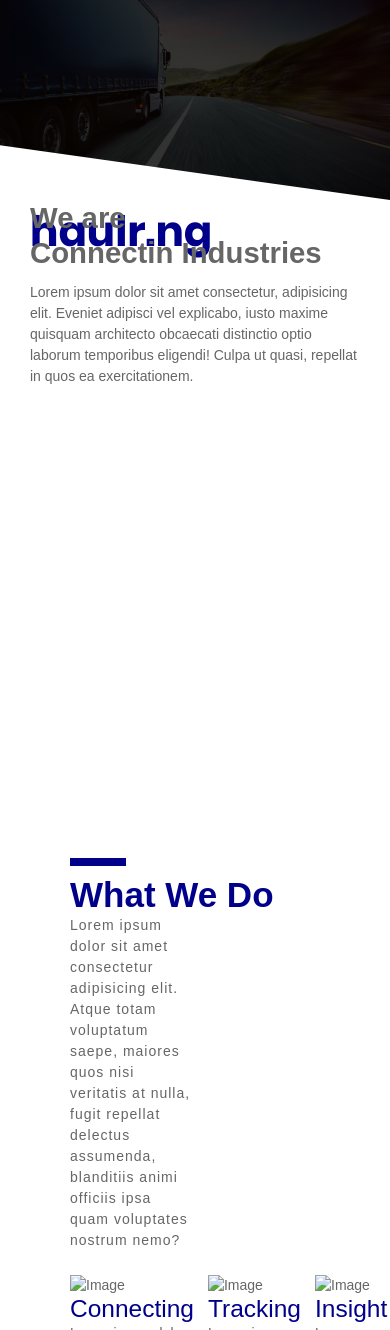
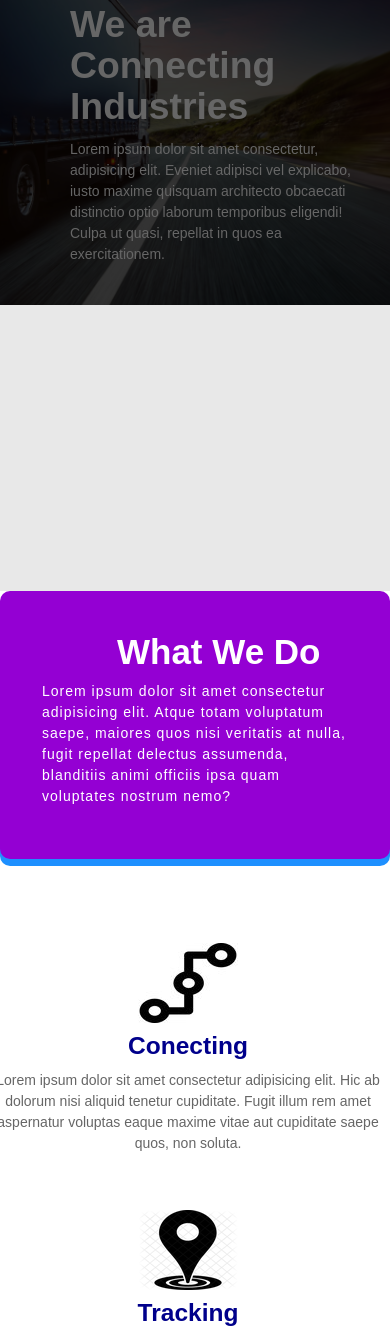
Before and after one commit to Iameaszy/haurl-home, a plain HTML site: page index.html in a window 390 px wide. Shown: the top 1330 px of the page. Drawn offline with Linux system fonts and the light colour scheme.

Commit message:
make responsive

```diff
--- a/css/index.css
+++ b/css/index.css
@@ -8,11 +8,27 @@
     background-image: url('../images/bg01.jpg')
 }
 
+.form {
+    padding-left: 70px;
+    padding-right: 30px;
+    padding-top: 0;
+    min-height: 55vh;
+}
+
+.big {
+    min-height: 75vh;
+    background: #e8e8e8;
+}
+
+.overlay1::after {
+    background: #e8e8e8;
+}
+
 .home {}
 
 .home .home-text {
-    font-size: 22pt;
-    line-height: 1.2;
+    font-size: 28pt;
+    line-height: 1.1;
     font-weight: bold;
 }
 
@@ -22,24 +38,32 @@
 }
 
 .service {
-    margin: 1em 5rem;
     margin-bottom: 5em;
+    padding-left: 70px;
+    padding-right: 70px;
 }
 
 .service .service-title {
-    color: darkblue;
     font-weight: bold;
+    margin-bottom: 10px;
+    text-align: center;
 }
 
-.service .line {
-    padding: 4px 10px;
-    background: darkblue;
-    width: 4em;
-    margin-bottom: 10px;
+.service .service-holder {
+    background: darkviolet;
+    color: white;
+    padding: 3em;
+    border-radius: 10px;
+    margin-left: -70px;
+    margin-right: -70px;
+    box-shadow: 0px 7px 0px 0px dodgerblue;
+    margin-top: 5em;
+    margin-bottom: 5em;
 }
 
 .service .service-text {
     width: 50%;
+    margin: auto;
     margin-bottom: 10px;
     letter-spacing: 1px;
 }
@@ -51,16 +75,19 @@
 
 .service .service-grid .grid {
     width: 20em;
+    text-align: center;
     padding: 1rem 1rem 1rem 0rem;
 }
 
 .service .service-grid .grid .grid-title {
     color: darkblue;
+    margin: 10px 0;
+    font-weight: bold;
 }
 
 .contact {
     text-align: center;
-    background: #2f2e2e;
+    background: darkviolet;
     color: white;
     padding: 10px;
     margin-bottom: 60px;
@@ -93,6 +120,8 @@
 
 .newsletter .newsletter-title {
     margin-bottom: 50px;
+    font-weight: bold;
+    letter-spacing: 1px;
 }
 
 .newsletter .newsletter-grid {
@@ -117,3 +146,53 @@
 .newsletter .newsletter-grid .grid .grid-title.logo {
     text-align: center;
 }
+
+@media (max-width: 992px) {
+    .overlay1 {
+        height: 305px;
+    }
+    .overlay1::after {
+        display: none;
+    }
+    .form {
+        position: absolute;
+        top: 0;
+        bottom: 0;
+        left: 0;
+        right: 0;
+        height: 310px;
+        min-height: unset;
+    }
+    .brand {
+        display: none;
+    }
+    .big {
+        min-height: 70vh;
+    }
+    .service .service-holder {
+        margin-top: 0;
+    }
+    .service .service-title {
+        text-align: left;
+        padding-left: 24.5%;
+    }
+}
+
+@media(max-width:760px) {
+    .service .service-grid {
+        display: flex;
+        flex-direction: column;
+        align-items: center;
+    }
+    .service .service-grid .grid {
+        width: 30em;
+        text-align: center;
+        padding: 1rem 1rem 3rem 0rem;
+    }
+}
+
+@media (max-width:690px) {
+    .service .service-text {
+        width: 100%;
+    }
+}
--- a/index.html
+++ b/index.html
@@ -33,7 +33,7 @@
     <!--===============================================================================================-->
   </head>
   <body>
-    <div class="size1 bg0 where1-parent">
+    <div class="size1 bg0 where1-parent big">
       <!-- Coutdown -->
       <div
         class="flex-c-m bg-img1 size2 where1 overlay1 where2 respon2"
@@ -41,16 +41,16 @@
       ></div>
 
       <!-- Form -->
-      <div class="size3 flex-w flex-col-sb p-l-75 p-r-75 p-t-45 p-b-45 respon1">
+      <div class="form size3 flex-w flex-col-sb p-l-75 p-r-75 p-t-45 p-b-45 respon1">
         <div class="wrap-pic1" style="height:0;">
           <!--<img src="images/icons/logo.png" alt="LOGO">-->
           <span class="m1-txt3 brand">haulr.ng</span>
         </div>
         <div class="home">
           <h2 class="home-text">We are</h2>
-          <p class="home-text">Connectin Industries</p>
+          <p class="home-text">Connecting Industries</p>
           <p class="small home-text-small">
-            Lorem ipsum dolor sit amet consectetur, adipisicing elit. Eveniet
+          Lorem ipsum dolor sit amet consectetur, adipisicing elit. Eveniet
             adipisci vel explicabo, iusto maxime quisquam architecto obcaecati
             distinctio optio laborum temporibus eligendi! Culpa ut quasi,
             repellat in quos ea exercitationem.
@@ -59,7 +59,7 @@
       </div>
     </div>
     <div class="service">
-      <p class="line"></p>
+      <div class="service-holder">
       <h1 class="service-title">What We Do</h1>
       <p class="service-text">
         Lorem ipsum dolor sit amet consectetur adipisicing elit. Atque totam
@@ -67,10 +67,11 @@
         delectus assumenda, blanditiis animi officiis ipsa quam voluptates
         nostrum nemo?
       </p>
+      </div>
       <div class="service-grid">
         <div class="grid">
-          <div><img src="" alt="Image" /></div>
-          <h3 class="grid-title">Connecting</h3>
+          <div><img src="./images/icons/connecting1.jpg" alt="Image" /></div>
+          <h3 class="grid-title">Conecting</h3>
           <p>
             Lorem ipsum dolor sit amet consectetur adipisicing elit. Hic ab
             dolorum nisi aliquid tenetur cupiditate. Fugit illum rem amet
@@ -79,7 +80,7 @@
           </p>
         </div>
         <div class="grid">
-          <div><img src="" alt="Image" /></div>
+          <div><img src="./images/icons/tracking.png" alt="Image" /></div>
           <h3 class="grid-title">Tracking</h3>
           <p>
             Lorem ipsum dolor sit amet consectetur adipisicing elit. Hic ab
@@ -89,7 +90,7 @@
           </p>
         </div>
         <div class="grid">
-          <div><img src="" alt="Image" /></div>
+          <div><img src="./images/icons/insight.png" alt="Image" /></div>
           <h3 class="grid-title">Insight</h3>
           <p>
             Lorem ipsum dolor sit amet consectetur adipisicing elit. Hic ab
```
Also changed, not shown: images/icons/connecting-points_318-35034.jpg (deleted), images/icons/connecting-points_318-36772.jpg (deleted), images/icons/connecting1.jpg (added), images/icons/connecting2.jpg (added), images/icons/insight.png, images/icons/tracking-31-400248.png (deleted), images/icons/tracking.png (added).
